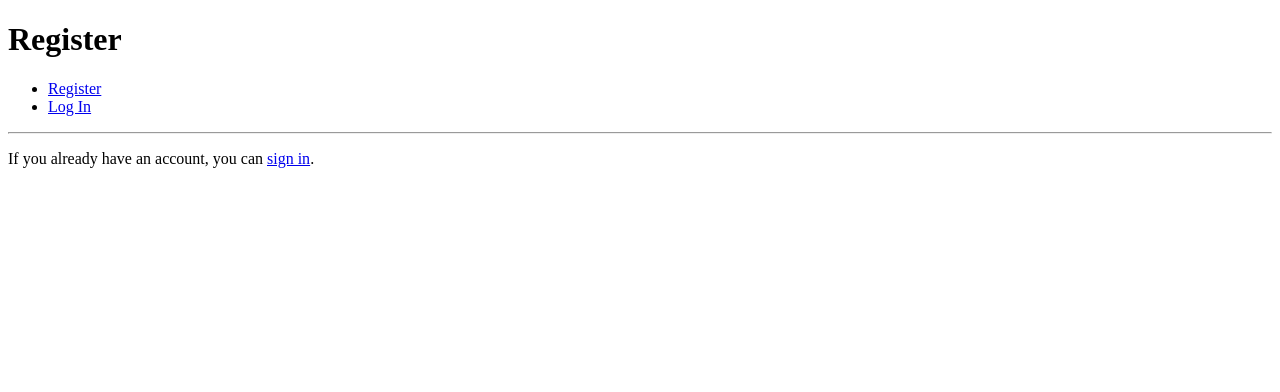
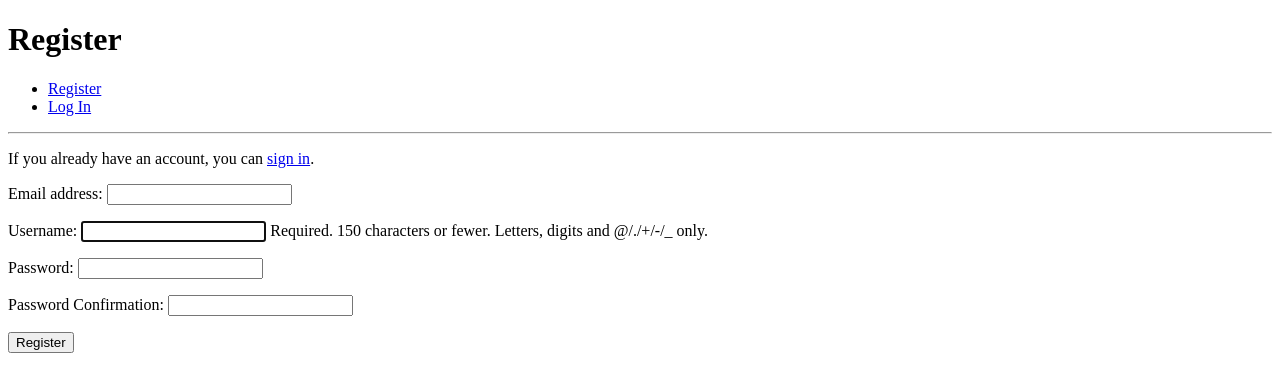
Before and after one commit to Wings30306/django-auth, a Django app: page /accounts/register/ in a window 1280 px wide. Shown: the top 392 px of the page. Run offline with Django 3.2, Linux system fonts and the light colour scheme.

Commit message:
register the new user

```diff
--- a/accounts/forms.py
+++ b/accounts/forms.py
@@ -13,7 +13,10 @@ class UserLoginForm(forms.Form):
 
 class UserRegistrationForm(UserCreationForm):
     """Form used to register a new user"""
-    password1 = forms.CharField(widget=forms.PasswordInput)
+
+    password1 = forms.CharField(
+        label="Password",
+        widget=forms.PasswordInput)
     password2 = forms.CharField(
         label="Password Confirmation",
         widget=forms.PasswordInput)
@@ -21,3 +24,20 @@ class UserRegistrationForm(UserCreationForm):
     class Meta:
         model = User
         fields = ['email', 'username', 'password1', 'password2']
+
+    def clean_email(self):
+        email = self.cleaned_data.get('email')
+        username = self.cleaned_data.get('username')
+        if User.objects.filter(email=email).exclude(username=username):
+            raise forms.ValidationError(u'Email address must be unique')
+        return email
+
+    def clean_password2(self):
+        password1 = self.cleaned_data.get('password1')
+        password2 = self.cleaned_data.get('password2')
+
+        if not password1 or not password2:
+            raise forms.ValidationError('Please confirm your password')
+        if password1 != password2:
+            raise forms.ValidationError('Passwords must match')
+        return password2
--- a/accounts/templates/registration.html
+++ b/accounts/templates/registration.html
@@ -6,4 +6,10 @@
 
 {% block content %}
 <p>If you already have an account, you can <a href="{% url 'login' %}">sign in</a>.</p>
+<form method="POST">
+    {% csrf_token %}
+    {{ registration_form.as_p }}
+    <button type="submit">Register</button>
+
+  </form>
 {% endblock %}
--- a/accounts/views.py
+++ b/accounts/views.py
@@ -1,7 +1,7 @@
 from django.shortcuts import render, redirect, reverse
 from django.contrib import auth, messages
 from django.contrib.auth.decorators import login_required
-from accounts.forms import UserLoginForm
+from accounts.forms import UserLoginForm, UserRegistrationForm
 
 # Create your views here.
 
@@ -44,4 +44,25 @@ def login(request):
 
 def registration(request):
     """Render the registration page"""
-    return render(request, "registration.html")
+    registration_form = UserRegistrationForm()
+    if request.user.is_authenticated:
+        return redirect(reverse('index'))
+
+    if request.method == "POST":
+        registration_form = UserRegistrationForm(request.POST)
+
+        if registration_form.is_valid():
+            registration_form.save()
+
+            user = auth.authenticate(username=request.POST['username'],
+                                    password=request.POST['password1'])
+
+            if user:
+                auth.login(user=user, request=request)
+                messages.success(request, "You have successfully registered")
+                return redirect(reverse('index'))
+            else:
+                messages.error(request, "Unable to register your account at this time")
+
+    else:
+        return render(request, "registration.html", {"registration_form": registration_form})
```
Also changed, not shown: db.sqlite3.
